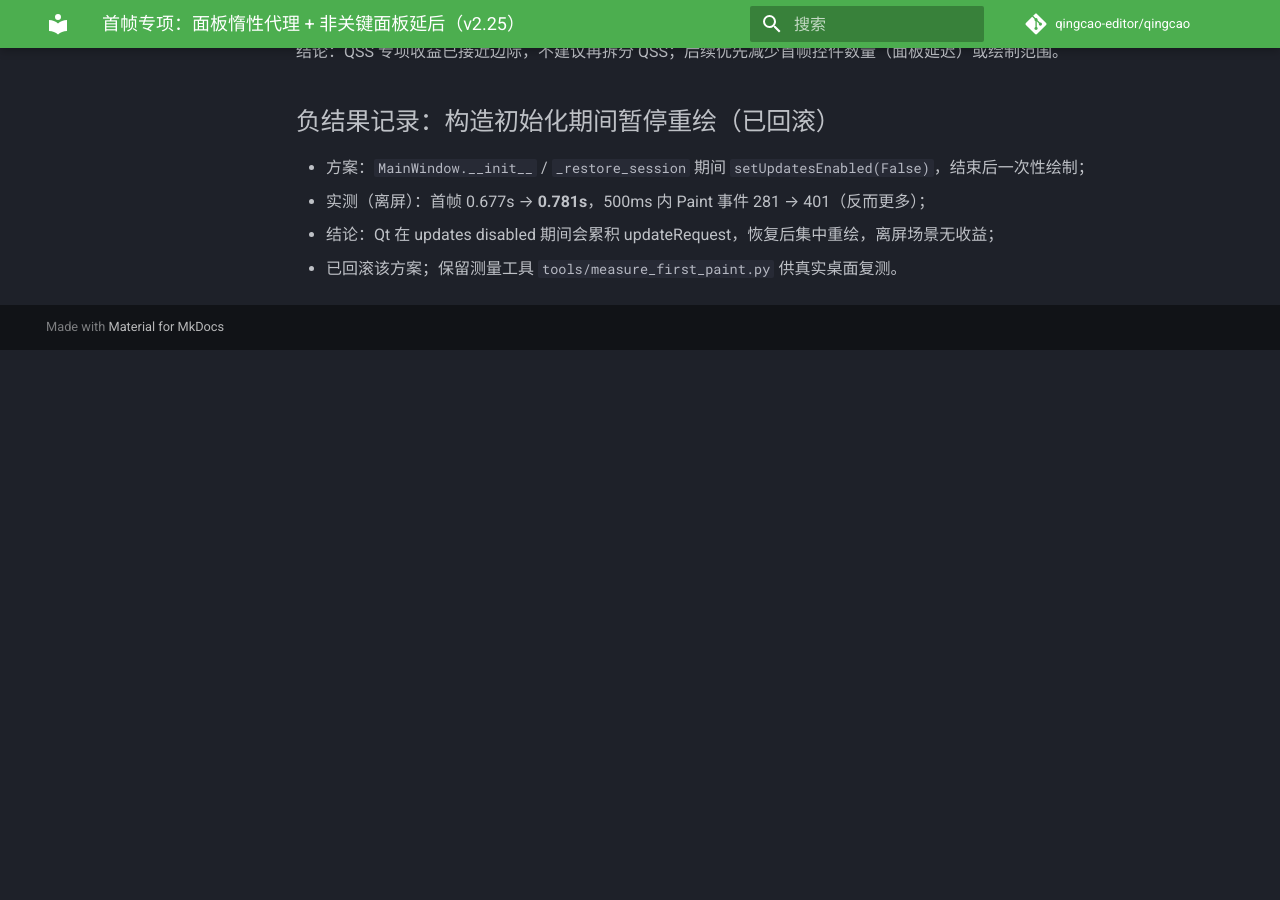
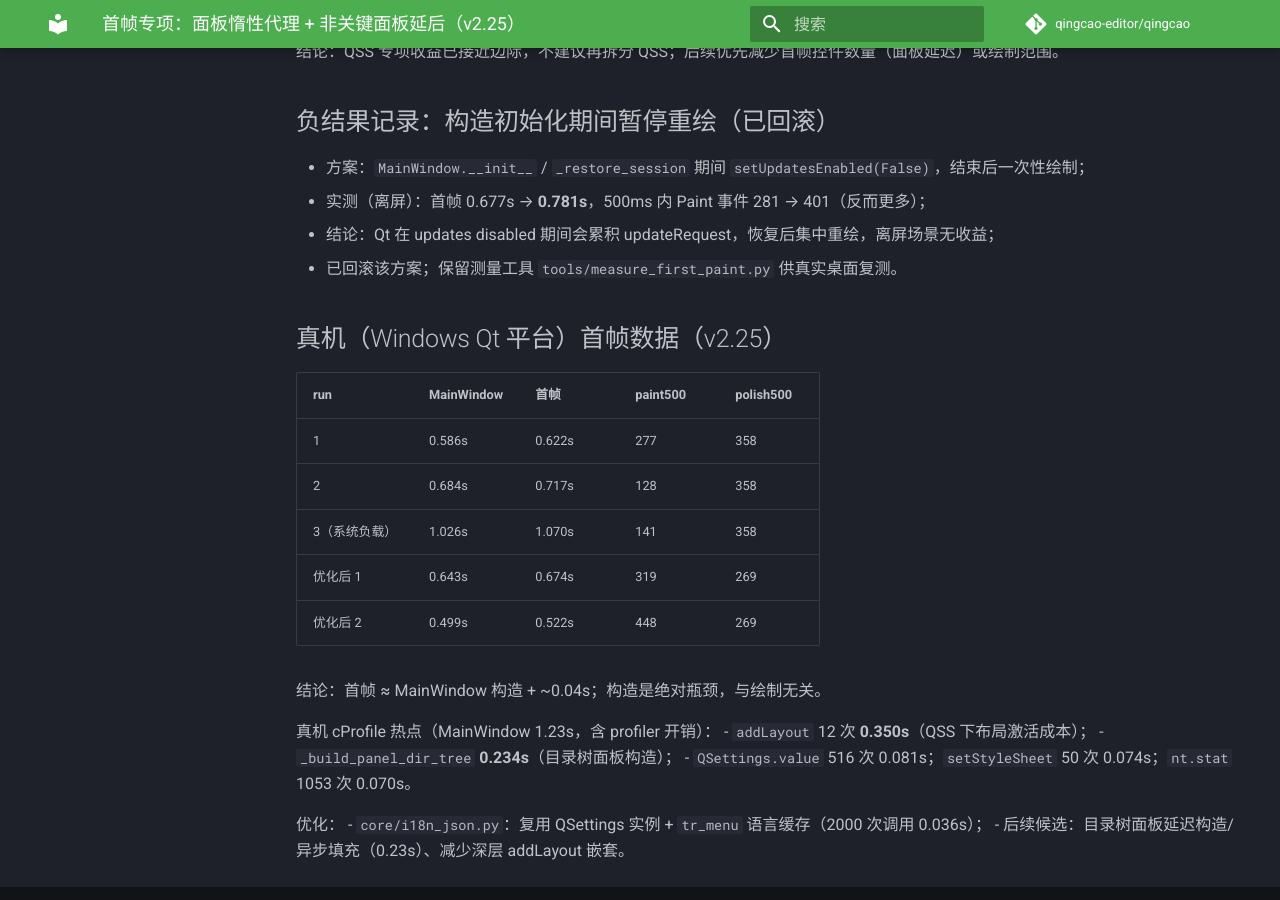
Before and after one commit to TomJerryGit/qingcao, an MkDocs documentation site: the page built from docs/perf_first_frame.md, in a window 1280 px wide and 900 px high, scrolled down 1060 px. Built offline with MkDocs 1.6.1 and Material for MkDocs 9.7.7, drawn with Linux system fonts in a browser that asks for light colours; comment, search, counter and statistics services are not loaded; before the commit the page ends 1410 px from its top, so only the background shows below that.

Commit message:
perf: 真机首帧数据 + i18n QSettings 复用/语言缓存

```diff
--- a/docs/perf_first_frame.md
+++ b/docs/perf_first_frame.md
@@ -37,3 +37,24 @@
 - 实测（离屏）：首帧 0.677s → **0.781s**，500ms 内 Paint 事件 281 → 401（反而更多）；
 - 结论：Qt 在 updates disabled 期间会累积 updateRequest，恢复后集中重绘，离屏场景无收益；
 - 已回滚该方案；保留测量工具 `tools/measure_first_paint.py` 供真实桌面复测。
+
+## 真机（Windows Qt 平台）首帧数据（v2.25）
+
+| run | MainWindow | 首帧 | paint500 | polish500 |
+|---|---|---|---|---|
+| 1 | 0.586s | 0.622s | 277 | 358 |
+| 2 | 0.684s | 0.717s | 128 | 358 |
+| 3（系统负载） | 1.026s | 1.070s | 141 | 358 |
+| 优化后 1 | 0.643s | 0.674s | 319 | 269 |
+| 优化后 2 | 0.499s | 0.522s | 448 | 269 |
+
+结论：首帧 ≈ MainWindow 构造 + ~0.04s；构造是绝对瓶颈，与绘制无关。
+
+真机 cProfile 热点（MainWindow 1.23s，含 profiler 开销）：
+- `addLayout` 12 次 **0.350s**（QSS 下布局激活成本）；
+- `_build_panel_dir_tree` **0.234s**（目录树面板构造）；
+- `QSettings.value` 516 次 0.081s；`setStyleSheet` 50 次 0.074s；`nt.stat` 1053 次 0.070s。
+
+优化：
+- `core/i18n_json.py`：复用 QSettings 实例 + `tr_menu` 语言缓存（2000 次调用 0.036s）；
+- 后续候选：目录树面板延迟构造/异步填充（0.23s）、减少深层 addLayout 嵌套。
```
Also changed, not shown: CHANGELOG.md (+5 -0 lines), docs/i18n_coverage_report.md (+7 -7 lines), 1 other file.
